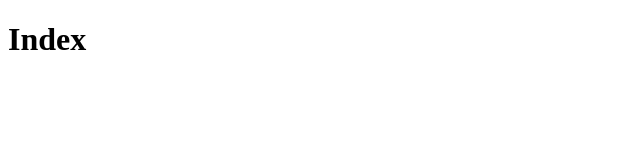
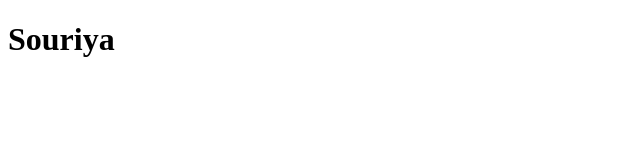
Before and after one commit to souriya777/blog-psychologie, a plain HTML site: page index.html in a window 1280 px wide. Shown: the full height of the page, 0-640 px from the left. Drawn offline with Linux system fonts and the light colour scheme.

Commit message:
test rename

```diff
--- a/index.html
+++ b/index.html
@@ -8,7 +8,7 @@
 </head>
 
 <body>
-  <h1>Index</h1>
+  <h1>Souriya</h1>
 </body>
 
 </html>
```
